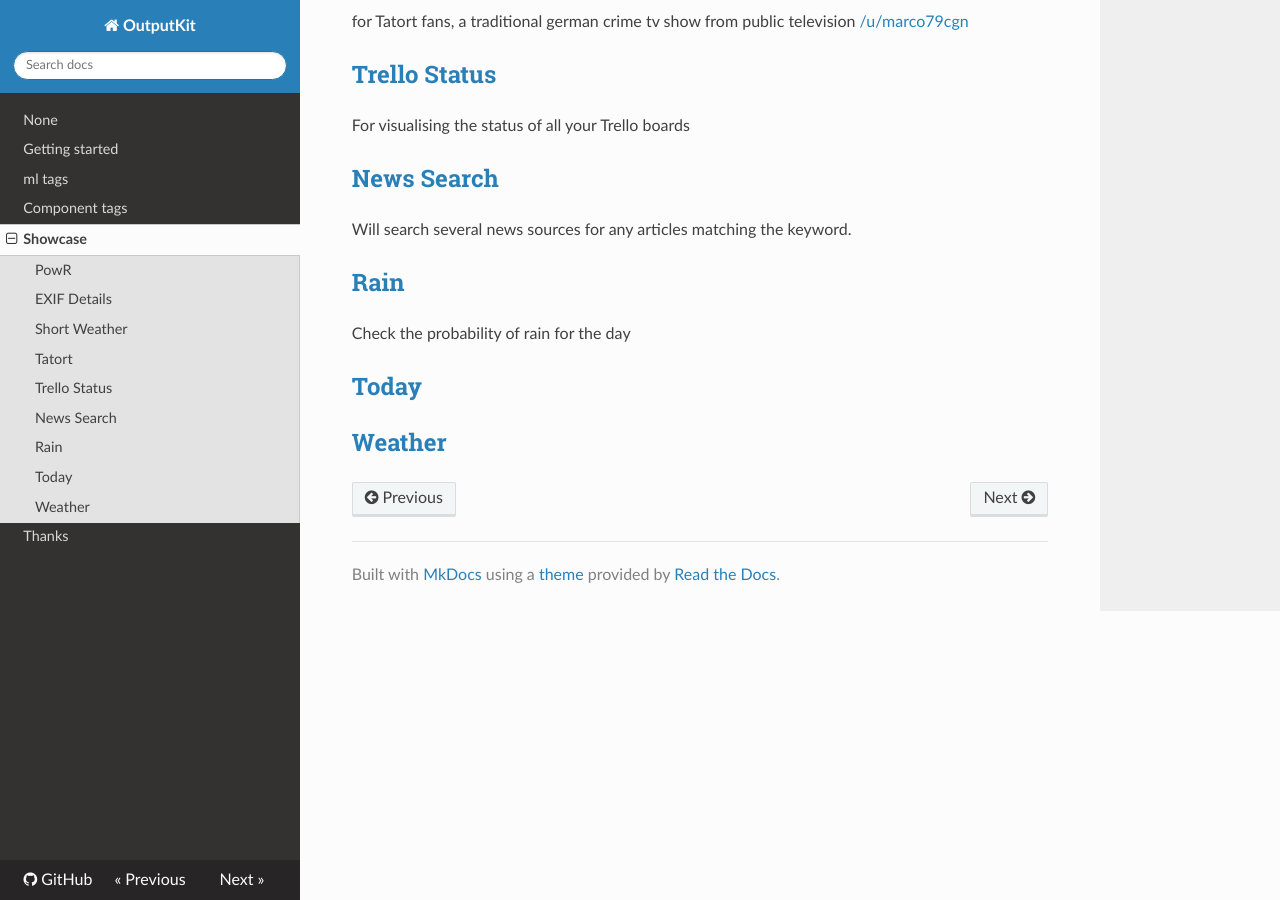
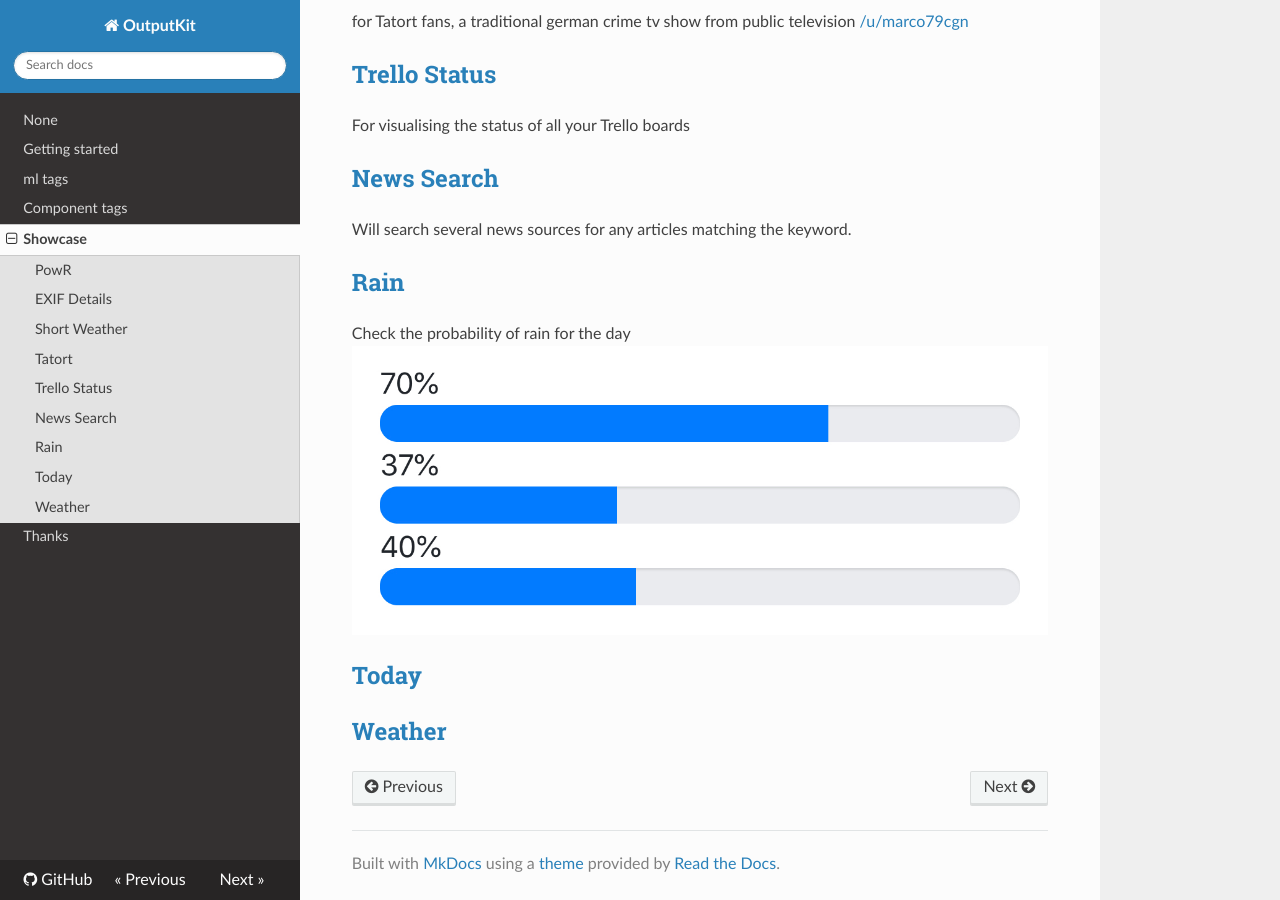
Before and after one commit to nturpin0/OutputKit, an MkDocs documentation site: the page built from docs/showcase.md, in a window 1280 px wide and 900 px high, scrolled down 614 px. Built offline with MkDocs 1.6.1, drawn with Linux system fonts in a browser that asks for light colours; nearby versions of some CDN libraries.

Commit message:
Update showcase.md

```diff
--- a/docs/showcase.md
+++ b/docs/showcase.md
@@ -23,6 +23,7 @@
 
 ## [Rain](https://routinehub.co/shortcut/1222)
 Check the probability of rain for the day
+![](/showcase/IMG-0716.jpg)
 
 ## [Today](https://routinehub.co/shortcut/1627)
 
```
